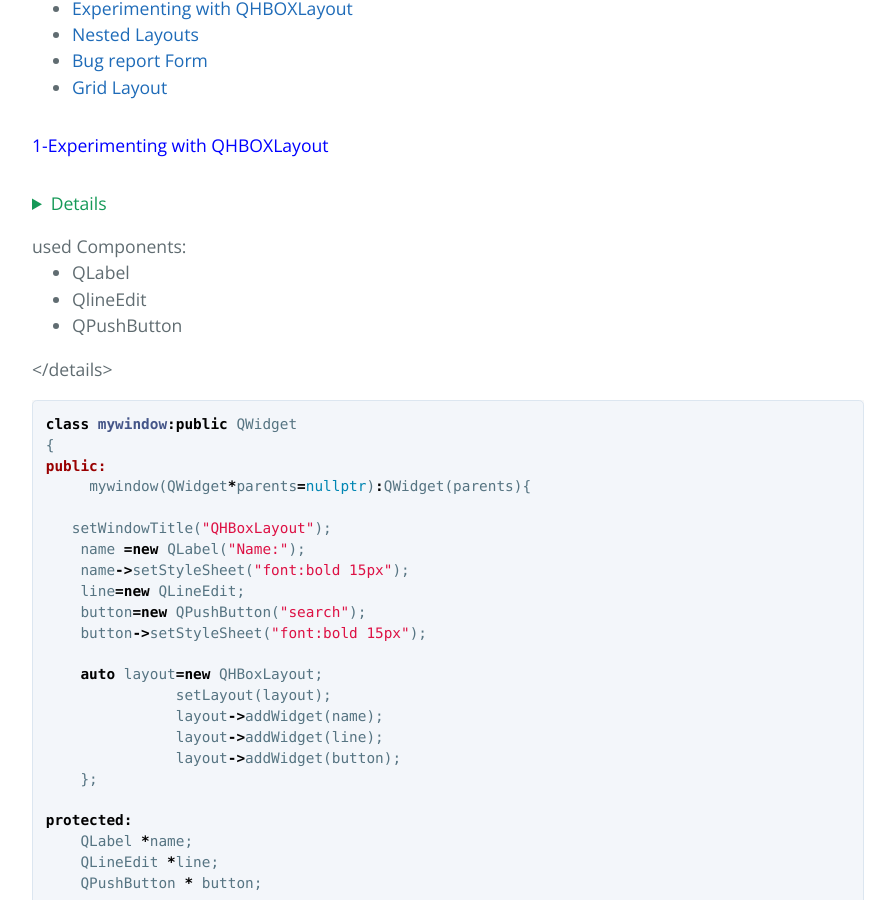
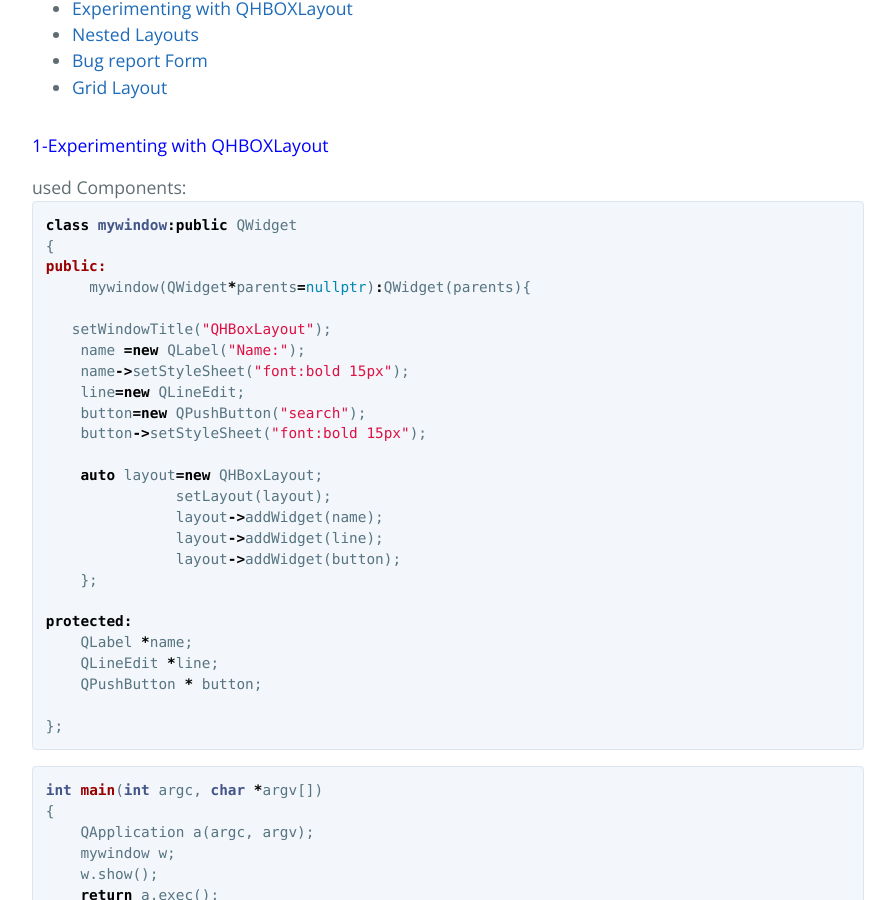
Before and after one commit to ASHellos/C-GUI-Programming-with-QT-PJ2, a Jekyll site: the page built from index.md, in a window 1280 px wide and 900 px high, scrolled down 1370 px. Shown: the whole window, without its empty margins (192-1087 px from the left). Built offline with Jekyll 4.4.1, drawn with Linux system fonts in a browser that asks for light colours; our own code applies the rules of GitHub Pages for plain Markdown files.

Commit message:
Update index.md

```diff
--- a/index.md
+++ b/index.md
@@ -23,7 +23,7 @@ _Qt includes a set of layout management classes that are used to describe how wi
 
 #### <span style="color:blue">1-Experimenting with QHBOXLayout</span>  {#Experimenting_with_QHBOXLayout}
 
-#### <details>
+<details>
 <summary>used Components:</summary>
 <ul>
 <li> QLabel</li>
```
